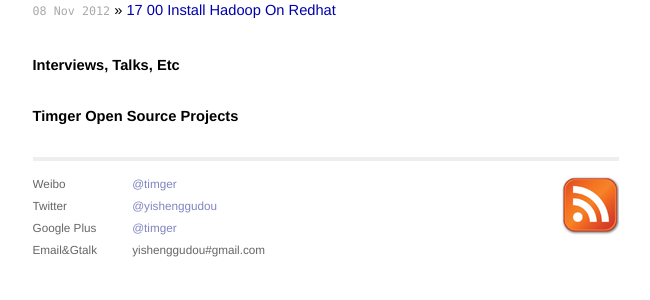
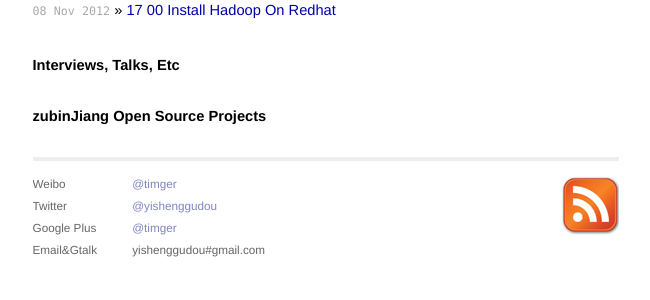
Before and after one commit to zubinJiang/zubinjiang.github.com, a Jekyll site: the page built from index.html, in a window 1280 px wide. Shown: the part 134-434 px from the top of the page, without its empty margins (314-964 px from the left). Built offline with Jekyll 4.4.1, drawn with Linux system fonts in a browser that asks for light colours; Markdown is read by kramdown in place of the engine named in the settings.

Commit message:
modified:   index.html

```diff
--- a/index.html
+++ b/index.html
@@ -1,6 +1,6 @@
 ---
 layout: default
-title: timger's blog
+title: zubinjiang's blog
 ---
 
 <div id="home">
@@ -19,7 +19,7 @@ title: timger's blog
     <li><span>02 Apr 2005</span> &raquo; <a href="http://joshuaink2006.johnoxton.co.uk/blog/240/seven-and-a-half-questions-for-tom-werner">JoshuaInk: Seven and a half questions for Tom Werner</a></li>
   -->
   </ul>
-  <h1>Timger Open Source Projects</h1>
+  <h1>zubinJiang Open Source Projects</h1>
   <ul class="posts">
     <!--
     <li><a href="http://github.com/mojombo/primer/">Primer:</a> JavaScript based Flash-like API layered on top of Canvas.</li>
```
